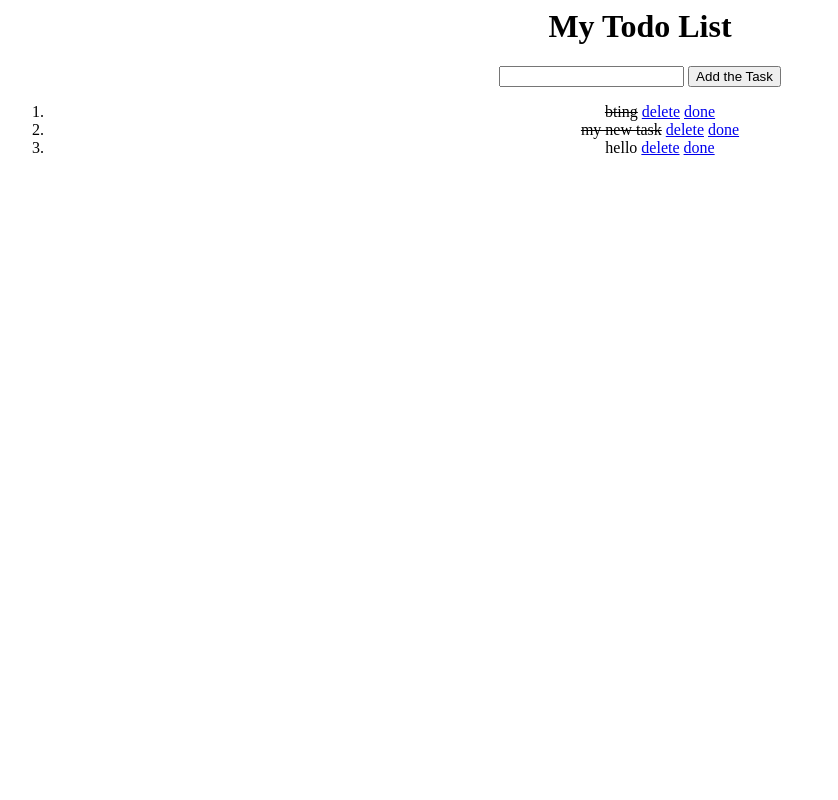
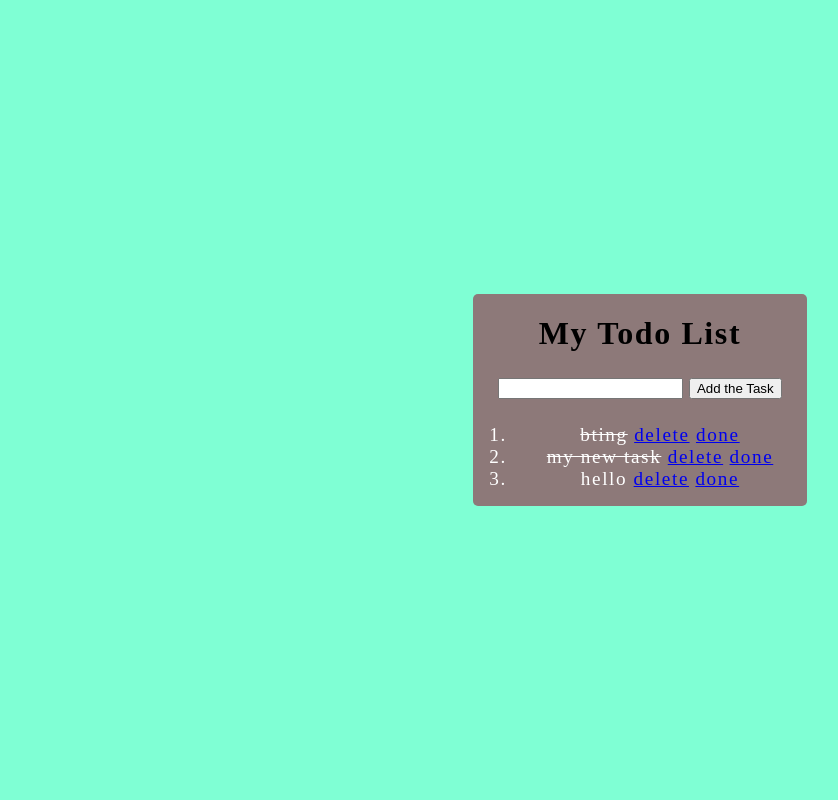
Before and after one commit to Salman-Noor1/todo2, a Django app: page / in a window 1280 px wide. Shown: the whole page, without its empty margins (0-838 px from the left). Run offline with Django 4.2, Linux system fonts and the light colour scheme; data comes from the database, SQL or seed files in the repository; both versions use the stored data as it was after the commit.

Commit message:
static.css

```diff
--- /dev/null
+++ b/static/main.js
@@ -0,0 +1 @@
+// alert("welcome")
--- /dev/null
+++ b/static/style.css
@@ -0,0 +1,28 @@
+* {
+    box-sizing: border-box;
+}
+
+body {
+    display: flex;
+    align-items: center;
+    justify-content: center;
+    background-color: aquamarine;
+}
+#card {
+    border-radius: 5px;
+    letter-spacing: 0.1rem;
+    text-align: center;
+    justify-content: center;
+    background-color: rgb(141, 121, 121);
+}
+
+.form {
+    margin: 20px;
+    padding: 5px;
+}
+
+
+li {
+    color: #fff;
+    font-size: larger;
+}
--- a/templates/base.html
+++ b/templates/base.html
@@ -1,13 +1,16 @@
+{% load static %}
 <html lang="en">
 <head>
     <meta charset="UTF-8">
     <meta http-equiv="X-UA-Compatible" content="IE=edge">
     <meta name="viewport" content="width=device-width, initial-scale=1.0">
     <title>TODO2</title>
+    <link rel="stylesheet" href="{% static 'style.css' %}">
 </head>
-<body style="text-align: center;">
+<body>
+    <div id="card">
         <h1>My Todo List</h1>
-    <form action="" method="post">
+            <form action="" method="post" class="form">
                 {% csrf_token %}
                 <input type="text" name="task">
                 <button>Add the Task</button>
@@ -25,5 +28,7 @@
             </li>
             {% endfor %}
         </ol>
+    </div>
+    <script src="{% static 'main.js' %}"></script>
 </body>
 </html>
--- a/todo2/settings.py
+++ b/todo2/settings.py
@@ -117,6 +117,8 @@ USE_TZ = True
 # https://docs.djangoproject.com/en/4.1/howto/static-files/
 
 STATIC_URL = 'static/'
+STATICFILES_DIRS = [
+    BASE_DIR/"static"]
 
 # Default primary key field type
 # https://docs.djangoproject.com/en/4.1/ref/settings/#default-auto-field
```
Also changed, not shown: db.sqlite3. Lines whose indentation alone changed are shown as unchanged.
